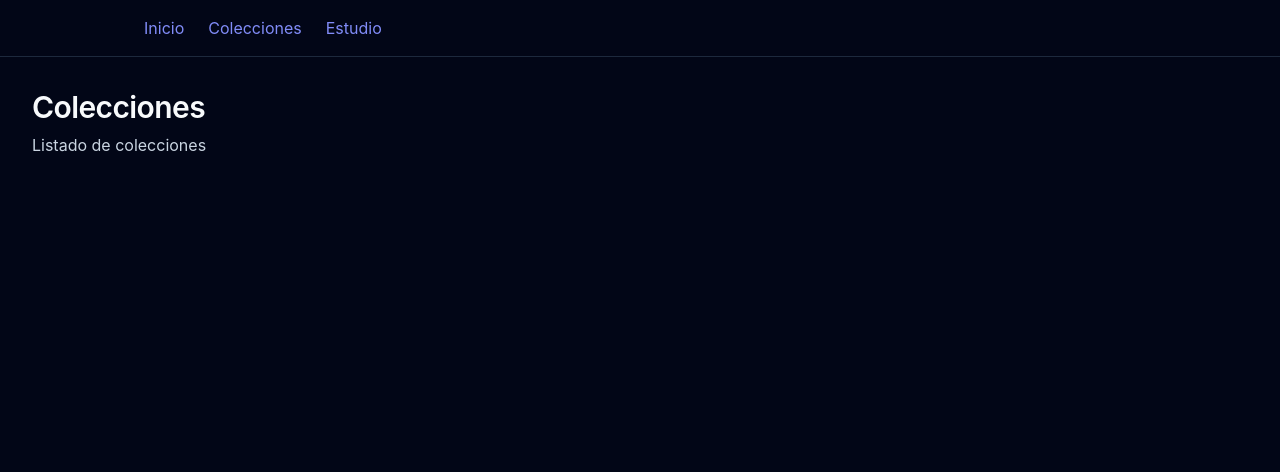
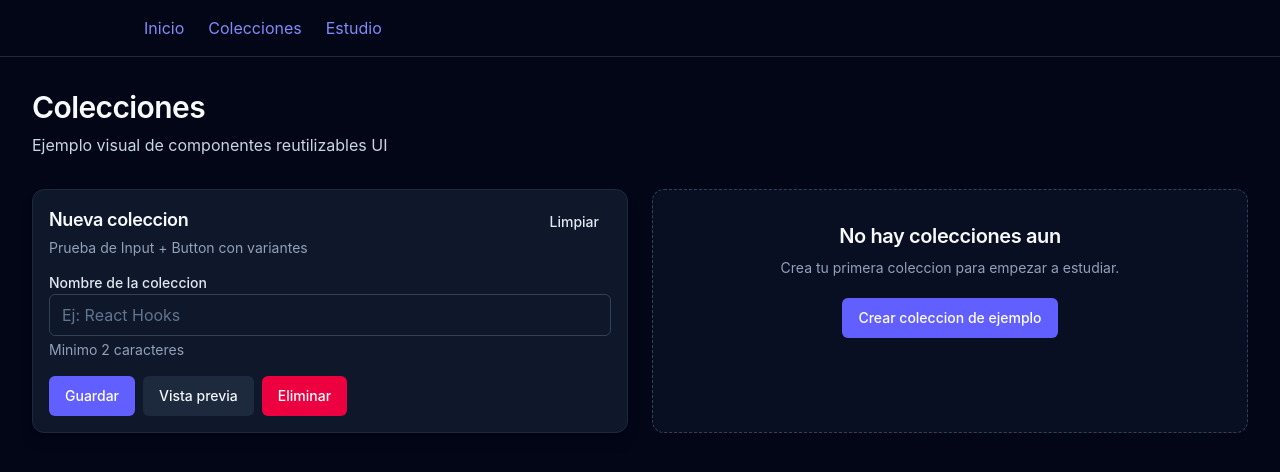
Before and after one commit to dnhosemacs-svg/FlashLearn, a React (Vite) app: page /collections in a window 1280 px wide. Shown: the top 472 px of the page. Built offline with nearby package versions, Linux system fonts and the light colour scheme.

Commit message:
Definir componentes reutilizables

```diff
--- /dev/null
+++ b/src/components/ui/Button.tsx
@@ -0,0 +1,57 @@
+// src/components/ui/Button.tsx
+import type { ButtonHTMLAttributes, ReactNode } from 'react'
+
+type ButtonVariant = 'primary' | 'secondary' | 'danger' | 'ghost'
+type ButtonSize = 'sm' | 'md' | 'lg'
+
+interface ButtonProps extends ButtonHTMLAttributes<HTMLButtonElement> {
+  variant?: ButtonVariant
+  size?: ButtonSize
+  isLoading?: boolean
+  leftIcon?: ReactNode
+  rightIcon?: ReactNode
+  fullWidth?: boolean
+}
+
+export default function Button({
+  variant = 'primary',
+  size = 'md',
+  isLoading = false,
+  leftIcon,
+  rightIcon,
+  fullWidth = false,
+  children,
+  className = '',
+  disabled,
+  type = 'button',
+  ...rest
+}: ButtonProps) {
+  const baseClasses =
+    'inline-flex items-center justify-center gap-2 rounded-md font-medium transition-colors focus:outline-none focus:ring-2 focus:ring-indigo-500/70 disabled:cursor-not-allowed disabled:opacity-60'
+  const sizeClasses: Record<ButtonSize, string> = {
+    sm: 'h-8 px-3 text-sm',
+    md: 'h-10 px-4 text-sm',
+    lg: 'h-12 px-5 text-base',
+  }
+  const variantClasses: Record<ButtonVariant, string> = {
+    primary: 'bg-indigo-500 text-white hover:bg-indigo-400',
+    secondary: 'bg-slate-800 text-slate-100 hover:bg-slate-700',
+    danger: 'bg-rose-600 text-white hover:bg-rose-500',
+    ghost: 'bg-transparent text-slate-200 hover:bg-slate-800',
+  }
+  const widthClass = fullWidth ? 'w-full' : ''
+  const composedClassName = `${baseClasses} ${sizeClasses[size]} ${variantClasses[variant]} ${widthClass} ${className}`.trim()
+
+  return (
+    <button
+      type={type}
+      disabled={disabled || isLoading}
+      className={composedClassName}
+      {...rest}
+    >
+      {leftIcon}
+      {isLoading ? 'Cargando...' : children}
+      {rightIcon}
+    </button>
+  )
+}
--- /dev/null
+++ b/src/components/ui/Card.tsx
@@ -0,0 +1,37 @@
+import type { ReactNode } from 'react'
+import type { UIContentProps } from '../../types/ui'
+
+interface CardProps extends UIContentProps {
+  actions?: ReactNode
+  variant?: 'default' | 'elevated' | 'bordered'
+}
+
+export default function Card({
+  title,
+  description,
+  actions,
+  children,
+  variant = 'default',
+  className = '',
+}: CardProps) {
+  const variantClasses = {
+    default: 'border border-slate-800 bg-slate-900',
+    elevated: 'border border-slate-800 bg-slate-900 shadow-lg shadow-black/20',
+    bordered: 'border-2 border-slate-700 bg-slate-950',
+  }
+
+  return (
+    <article className={`rounded-xl p-4 ${variantClasses[variant]} ${className}`.trim()}>
+      {(title || actions) && (
+        <header className="mb-3 flex items-start justify-between gap-3">
+          <div>
+            {title && <h3 className="text-lg font-semibold text-slate-100">{title}</h3>}
+            {description && <p className="mt-1 text-sm text-slate-400">{description}</p>}
+          </div>
+          {actions}
+        </header>
+      )}
+      {children && <section className="text-slate-200">{children}</section>}
+    </article>
+  )
+}
--- /dev/null
+++ b/src/components/ui/EmptyState.tsx
@@ -0,0 +1,31 @@
+import type { ReactNode } from 'react'
+import type { UIContentProps } from '../../types/ui'
+
+interface EmptyStateProps extends UIContentProps {
+  action?: ReactNode
+  icon?: ReactNode
+  variant?: 'default' | 'subtle'
+}
+
+export default function EmptyState({
+  title,
+  description,
+  action,
+  icon,
+  variant = 'default',
+  className = '',
+}: EmptyStateProps) {
+  const variantClasses = {
+    default: 'border border-dashed border-slate-700 bg-slate-900/60',
+    subtle: 'border border-slate-800 bg-slate-900/30',
+  }
+
+  return (
+    <section className={`rounded-xl p-8 text-center ${variantClasses[variant]} ${className}`.trim()}>
+      {icon && <div className="mb-3 flex justify-center text-slate-300">{icon}</div>}
+      {title && <h2 className="text-xl font-semibold text-slate-100">{title}</h2>}
+      {description && <p className="mt-2 text-sm text-slate-400">{description}</p>}
+      {action && <div className="mt-5">{action}</div>}
+    </section>
+  )
+}
--- /dev/null
+++ b/src/components/ui/Input.tsx
@@ -0,0 +1,55 @@
+// src/components/ui/Input.tsx
+import type { InputHTMLAttributes } from 'react'
+
+interface InputProps extends InputHTMLAttributes<HTMLInputElement> {
+  label?: string
+  error?: string
+  hint?: string
+  containerClassName?: string
+}
+
+export default function Input({
+  label,
+  error,
+  hint,
+  id,
+  className = '',
+  containerClassName = '',
+  ...rest
+}: InputProps) {
+  const messageId = id ? (error ? `${id}-error` : hint ? `${id}-hint` : undefined) : undefined
+  const inputClassName = [
+    'w-full rounded-md border bg-slate-900 px-3 py-2 text-slate-100 outline-none transition',
+    'placeholder:text-slate-500 focus:ring-2 focus:ring-indigo-500/70',
+    error ? 'border-rose-500 focus:ring-rose-500/70' : 'border-slate-700',
+    className,
+  ]
+    .filter(Boolean)
+    .join(' ')
+
+  return (
+    <div className={`space-y-1 ${containerClassName}`.trim()}>
+      {label && (
+        <label htmlFor={id} className="text-sm font-medium text-slate-200">
+          {label}
+        </label>
+      )}
+      <input
+        id={id}
+        aria-invalid={Boolean(error)}
+        aria-describedby={messageId}
+        className={inputClassName}
+        {...rest}
+      />
+      {error ? (
+        <p id={messageId} role="alert" className="text-sm text-rose-400">
+          {error}
+        </p>
+      ) : hint ? (
+        <p id={messageId} className="text-sm text-slate-400">
+          {hint}
+        </p>
+      ) : null}
+    </div>
+  )
+}
--- a/src/pages/CollectionsPage.tsx
+++ b/src/pages/CollectionsPage.tsx
@@ -1,8 +1,65 @@
+import { useState } from 'react'
+import Button from '../components/ui/Button'
+import Card from '../components/ui/Card'
+import EmptyState from '../components/ui/EmptyState'
+import Input from '../components/ui/Input'
+
 export default function CollectionsPage() {
+  const [name, setName] = useState('')
+  const [hasCollections, setHasCollections] = useState(false)
+
   return (
     <main className="min-h-screen p-8">
       <h1 className="text-3xl font-bold">Colecciones</h1>
-        <p className="mt-2 text-slate-300">Listado de colecciones</p>
+      <p className="mt-2 text-slate-300">Ejemplo visual de componentes reutilizables UI</p>
+
+      <section className="mt-8 grid gap-6 md:grid-cols-2">
+        <Card
+          title="Nueva coleccion"
+          description="Prueba de Input + Button con variantes"
+          variant="elevated"
+          actions={
+            <Button variant="ghost" size="sm">
+              Limpiar
+            </Button>
+          }
+        >
+          <div className="space-y-4">
+            <Input
+              id="collection-name"
+              label="Nombre de la coleccion"
+              value={name}
+              placeholder="Ej: React Hooks"
+              hint="Minimo 2 caracteres"
+              onChange={(event) => setName(event.target.value)}
+            />
+            <div className="flex flex-wrap gap-2">
+              <Button variant="primary">Guardar</Button>
+              <Button variant="secondary">Vista previa</Button>
+              <Button variant="danger">Eliminar</Button>
+            </div>
+          </div>
+        </Card>
+
+        {hasCollections ? (
+          <Card title="Colecciones disponibles" description="Aqui apareceria el listado">
+            <ul className="space-y-2 text-sm text-slate-200">
+              <li className="rounded-md bg-slate-800 p-3">React Hooks</li>
+              <li className="rounded-md bg-slate-800 p-3">TypeScript Basico</li>
+            </ul>
+          </Card>
+        ) : (
+          <EmptyState
+            title="No hay colecciones aun"
+            description="Crea tu primera coleccion para empezar a estudiar."
+            action={
+              <Button onClick={() => setHasCollections(true)} variant="primary">
+                Crear coleccion de ejemplo
+              </Button>
+            }
+          />
+        )}
+      </section>
     </main>
   )
 }
--- /dev/null
+++ b/src/types/ui.ts
@@ -0,0 +1,13 @@
+import type { HTMLAttributes, ReactNode } from 'react'
+
+export interface BaseUIProps {
+  className?: string
+  children?: ReactNode
+}
+
+export interface UIContentProps extends BaseUIProps {
+  title?: string
+  description?: string
+}
+
+export type DivProps = HTMLAttributes<HTMLDivElement>
```
Also changed, not shown: 1 other file (tests, documents, lock files or other folders). Lines whose indentation alone changed are shown as unchanged.
